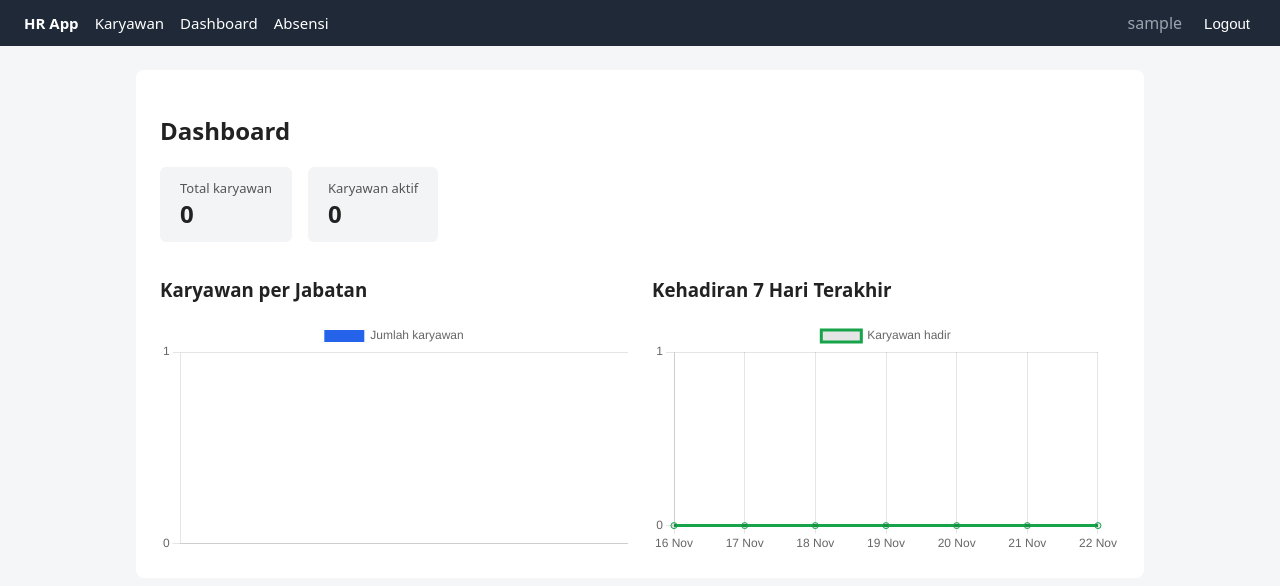
After one commit to sayidulfm/employee-management, a Django app: page /dashboard/ in a window 1280 px wide. The commit adds this page. Shown: the top 586 px of the page. Run offline with Django 5.2, Linux system fonts and the light colour scheme; the visitor is signed in with stand-in values (Sample User, id 1); data that the repository does not hold is empty.

Commit message:
feat: add admin dashboard with Chart.js

```diff
--- a/employees/urls.py
+++ b/employees/urls.py
@@ -9,4 +9,5 @@ urlpatterns = [
     path("employees/export/", views.EmployeeExportView.as_view(), name="employee-export"),
     path("employees/<int:pk>/edit/", views.EmployeeUpdateView.as_view(), name="employee-update"),
     path("employees/<int:pk>/delete/", views.EmployeeDeleteView.as_view(), name="employee-delete"),
+    path("dashboard/", views.DashboardView.as_view(), name="dashboard"),
 ]
--- a/employees/views.py
+++ b/employees/views.py
@@ -1,9 +1,15 @@
+from datetime import timedelta
+
 from django.contrib.auth.decorators import login_required
 from django.db.models import Q
+from django.db.models.aggregates import Count
 from django.shortcuts import redirect
 from django.urls import reverse_lazy
+from django.utils import timezone
 from django.views import View
-from django.views.generic import CreateView, DeleteView, ListView, UpdateView
+from django.views.generic import CreateView, DeleteView, ListView, UpdateView, TemplateView
+
+from attendance.models import Attendance
 
 from .exports import export_csv, export_excel
 from .forms import EmployeeForm
@@ -86,3 +92,31 @@ class EmployeeExportView(AdminRequiredMixin, View):
         if request.GET.get("format") == "xlsx":
             return export_excel("karyawan", headers, rows)
         return export_csv("karyawan", headers, rows)
+
+class DashboardView(AdminRequiredMixin, TemplateView):
+    template_name = "dashboard.html"
+
+    def get_context_data(self, **kwargs):
+        ctx = super() .get_context_data(**kwargs)
+
+        per_jabatan = (
+            Employee.objects.values("jabatan")
+            .annotate(total=Count("id"))
+            .order_by("-total")
+        )
+        ctx["jabatan_labels"] = [r["jabatan"] for r in per_jabatan]
+        ctx["jabatan_data"] = [r["total"] for r in per_jabatan]
+
+        today = timezone.localdate()
+        days = [today - timedelta(days=i) for i in range(6, -1, -1)]
+        hadir = dict(
+            Attendance.objects.filter(tanggal__gte=days[0])
+            .values_list("tanggal")
+            .annotate(total=Count("id"))
+        )
+        ctx["hari_labels"] = [d.strftime("%d %b") for d in days]
+        ctx["hari_data"] = [hadir.get(d, 0) for d in days]
+
+        ctx["total_karyawan"] = Employee.objects.count()
+        ctx["total_aktif"] = Employee.objects.filter(status_aktif=True).count()
+        return ctx
--- a/templates/base.html
+++ b/templates/base.html
@@ -33,6 +33,7 @@
     {% if user.is_authenticated %}
       {% if user.is_staff %}
         <a href="{% url 'employee-list' %}">Karyawan</a>
+        <a href="{% url 'dashboard' %}">Dashboard</a>
       {% endif %}
       <a href="{% url 'attendance-list' %}">Absensi</a>
       <span class="spacer"></span>
--- /dev/null
+++ b/templates/dashboard.html
@@ -0,0 +1,54 @@
+{% extends "base.html" %}
+{% block content %}
+  <h2>Dashboard</h2>
+
+  <div style="display:flex;gap:16px;margin:16px 0;flex-wrap:wrap">
+    <div style="padding:12px 20px;background:#f3f4f6;border-radius:6px">
+      <div style="font-size:13px;color:#555">Total karyawan</div>
+      <strong style="font-size:24px">{{ total_karyawan }}</strong>
+    </div>
+    <div style="padding:12px 20px;background:#f3f4f6;border-radius:6px">
+      <div style="font-size:13px;color:#555">Karyawan aktif</div>
+      <strong style="font-size:24px">{{ total_aktif }}</strong>
+    </div>
+  </div>
+
+  <div style="display:grid;grid-template-columns:repeat(auto-fit,minmax(320px,1fr));gap:24px">
+    <div>
+      <h3>Karyawan per Jabatan</h3>
+      <canvas id="chartJabatan"></canvas>
+    </div>
+    <div>
+      <h3>Kehadiran 7 Hari Terakhir</h3>
+      <canvas id="chartHarian"></canvas>
+    </div>
+  </div>
+
+  {{ jabatan_labels|json_script:"jabatan-labels" }}
+  {{ jabatan_data|json_script:"jabatan-data" }}
+  {{ hari_labels|json_script:"hari-labels" }}
+  {{ hari_data|json_script:"hari-data" }}
+
+  <script src="https://cdn.jsdelivr.net/npm/chart.js@4.4.1/dist/chart.umd.min.js"></script>
+  <script>
+    const get = id => JSON.parse(document.getElementById(id).textContent);
+
+    new Chart(document.getElementById("chartJabatan"), {
+      type: "bar",
+      data: {
+        labels: get("jabatan-labels"),
+        datasets: [{ label: "Jumlah karyawan", data: get("jabatan-data"), backgroundColor: "#2563eb" }]
+      },
+      options: { scales: { y: { beginAtZero: true, ticks: { precision: 0 } } } }
+    });
+
+    new Chart(document.getElementById("chartHarian"), {
+      type: "line",
+      data: {
+        labels: get("hari-labels"),
+        datasets: [{ label: "Karyawan hadir", data: get("hari-data"), borderColor: "#16a34a", tension: 0.3 }]
+      },
+      options: { scales: { y: { beginAtZero: true, ticks: { precision: 0 } } } }
+    });
+  </script>
+{% endblock %}
```
Also changed, not shown: README.md.
